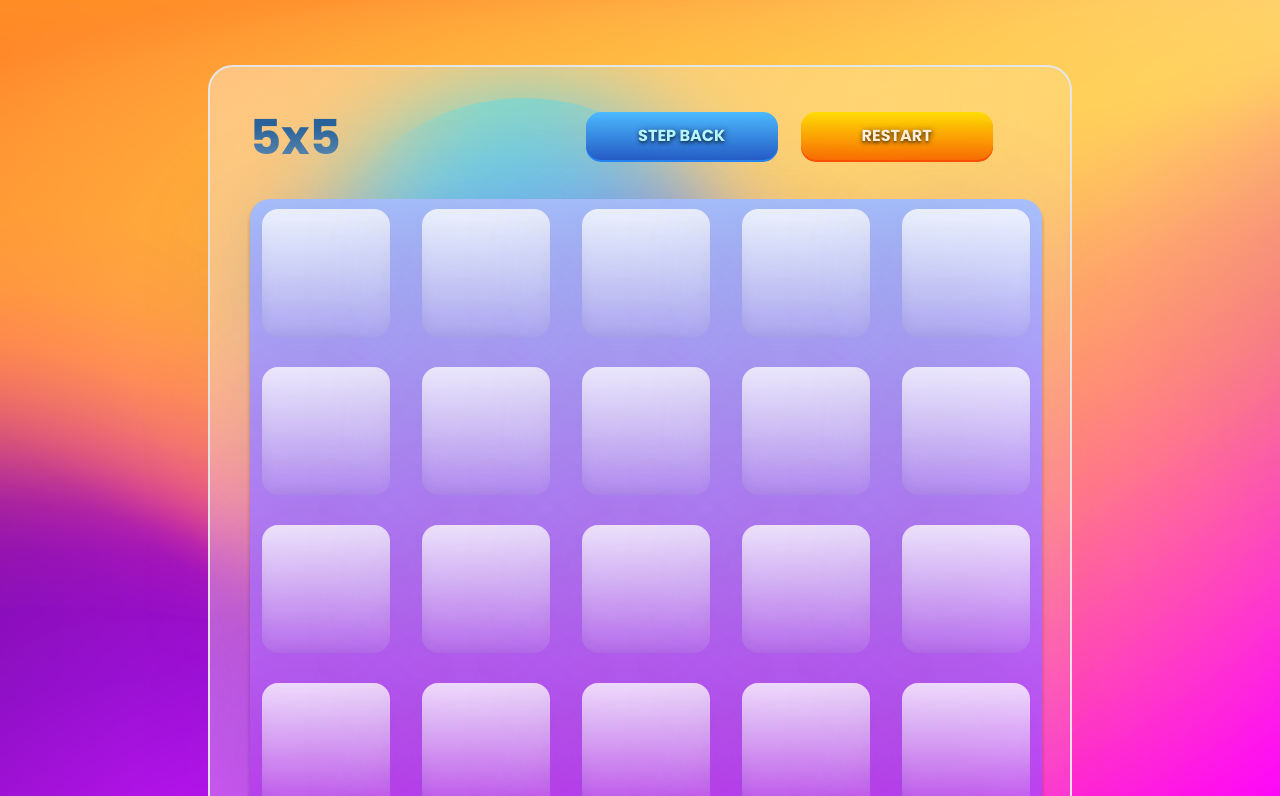
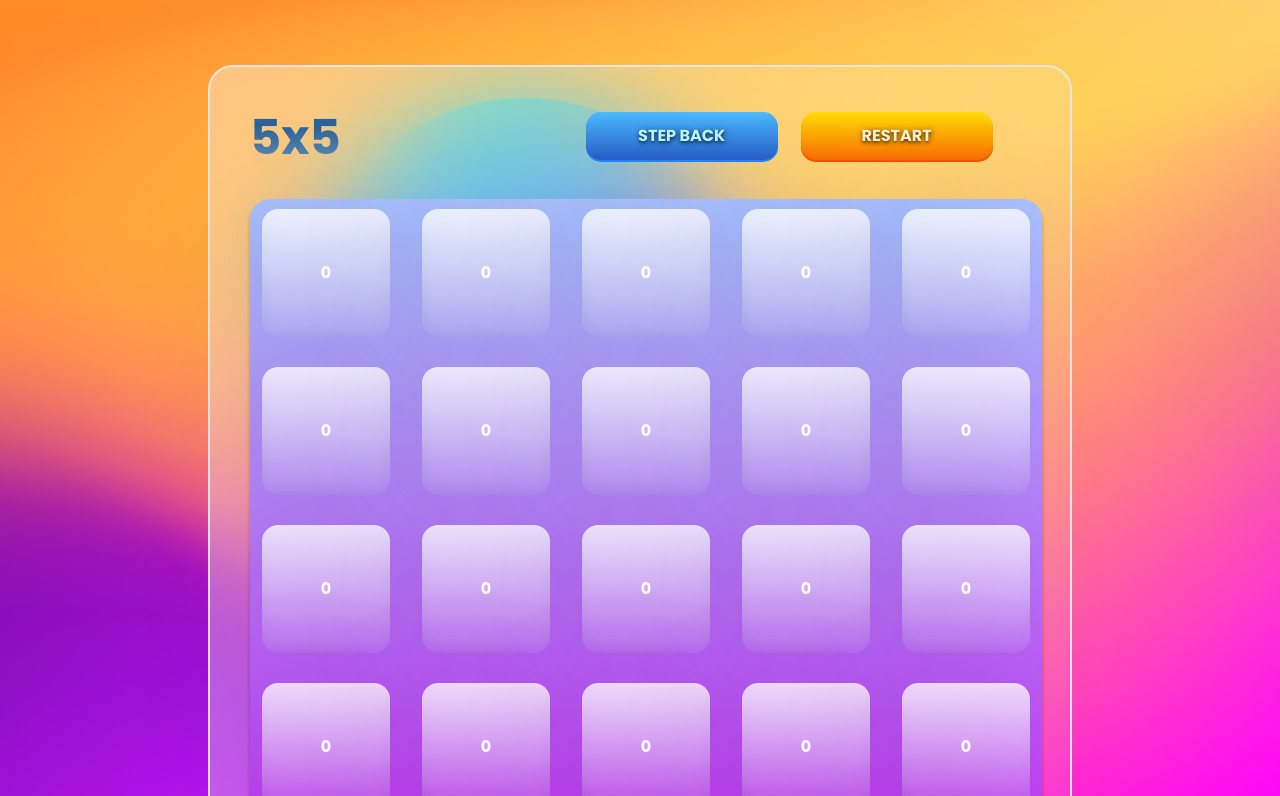
Before and after one commit to AlexKaroh/angular-game, an Angular app: page / in a window 1280 px wide. Shown: the top 796 px of the page. Built offline with nearby package versions, Linux system fonts and the light colour scheme.

Commit message:
feat: add restart game

```diff
--- a/src/app/app.component.html
+++ b/src/app/app.component.html
@@ -7,14 +7,14 @@
         <button class="header__button blue">
           <span class="button__text blue_font">STEP BACK</span>
         </button>
-        <button class="header__button orange">
+        <button class="header__button orange" (click)="restartGame()">
           <span class="button__text orange_font">RESTART</span>
         </button>
       </div>
     </div>
     <div class="game__field">
       <div class="field__cell" [ngClass]="{cell__possible: cell === 2}" (click)="getPosition($event.target)" *ngFor="let cell of field" #square>
-        <span class="cell__font" [ngClass]="getCellClass(cell)"></span>
+        <span class="cell__font" [ngClass]="getCellClass(cell)">{{cell}}</span>
       </div>
     </div>
   </div>
--- a/src/app/app.component.ts
+++ b/src/app/app.component.ts
@@ -10,26 +10,38 @@ export class AppComponent implements OnInit  {
   @ViewChildren('square') square: QueryList<ElementRef> | undefined;
   title = '5x5';
   field = Array(25).fill(0);
+  isFirstMove = true;
 
 
   constructor() {}
 
+  restartGame() {
+    this.field = Array(25).fill(0);
+    this.isFirstMove = true;
+  }
+
   getPosition(event: EventTarget| null) {
-    this.clearUnusedCells();
     const elementsArr = this.square!.toArray().map(el => el.nativeElement);
     const clickedIndex = elementsArr.indexOf(event);
-    this.getPossibleMoves(clickedIndex);
-    this.field[clickedIndex] = 1;
+
+    if(this.isFirstMove === true && this.field[clickedIndex] === 0) {
+      this.confirmMove(clickedIndex);
+      this.isFirstMove = false;
+    }
+
+    if(this.isFirstMove === false && this.field[clickedIndex] === 2) {
+      this.confirmMove(clickedIndex);
+    }
   }
 
-  clearUnusedCells(): void {
+  clearUnusedCells() {
     for (let i = 0; i < this.field.length; i++){
       if(this.field[i] === 2) this.field[i] = 0;
       if(this.field[i] === 1) this.field[i] = 3;
     }
   }
 
-  getPossibleMoves(index: number): void {
+  getPossibleMoves(index: number) {
     const rowSize = 5;
     const row = Math.floor(index / rowSize);
     const col = index % rowSize;
@@ -55,10 +67,14 @@ export class AppComponent implements OnInit  {
     });
   }
 
+  confirmMove(clickedIndex: number) {
+    this.clearUnusedCells();
+    this.getPossibleMoves(clickedIndex);
+    this.field[clickedIndex] = 1;
+  }
+
   getCellClass(cell: number): string {
     switch (cell) {
-      case 0:
-        return 'empty';
       case 1:
         return 'active';
       case 2:
@@ -66,7 +82,7 @@ export class AppComponent implements OnInit  {
       case 3:
         return 'inactive'
       default:
-        return '';
+        return 'empty';
     }
   }
 
```
